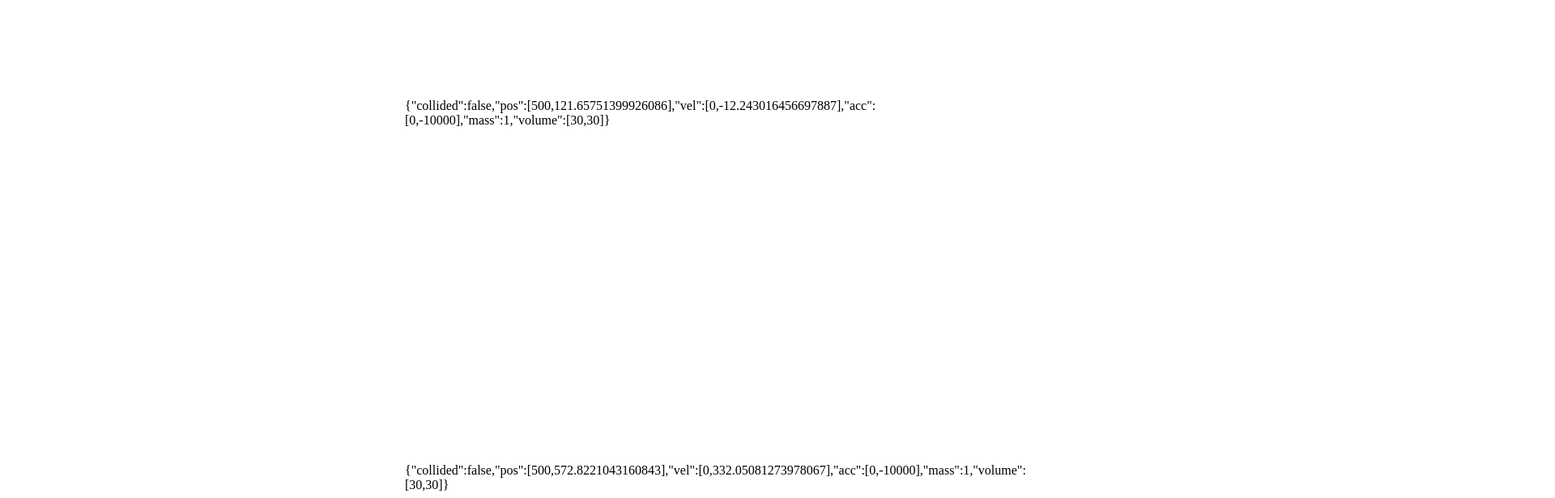
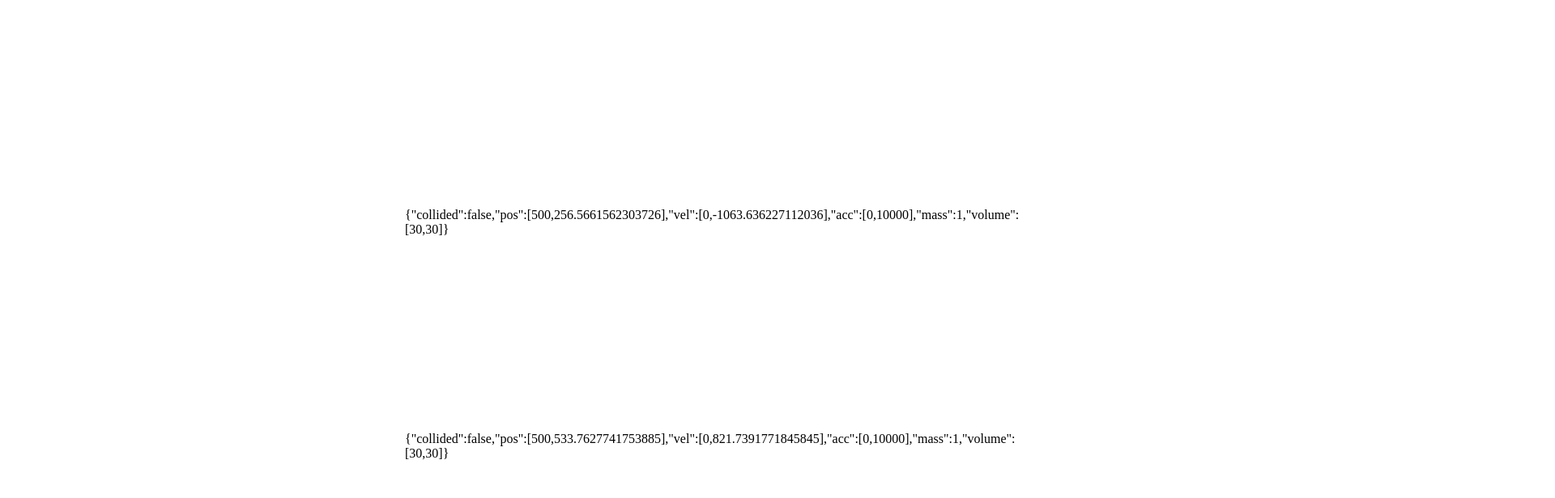
Before and after one commit to Blake-Dowling/Typescript-Physics-Simulator, a React (Create React App) app: page / in a window 1280 px wide. Shown: the top 616 px of the page at 81% size, 1920 px wide, since content can reach past the window. Built offline with nearby package versions, Linux system fonts and the light colour scheme.

Commit message:
Got distance vectors with volume working. Fixed typo causing bug in momentum transfer for large masses. For momentum transfer, works only with upper quadratic result now, for some reason.

```diff
--- a/src/index.tsx
+++ b/src/index.tsx
@@ -18,13 +18,17 @@ export default function Index() {
   useEffect(() => {
     setObList((prevObList) => {
       const newObList = [...prevObList]
-      // newObList.push(new ob([0, 0], [0, 0], [0, 0], 1000000, [10, SCREEN_HEIGHT]));
-      // newObList.push(new ob([0, SCREEN_HEIGHT], [0, 0], [0, 0], 1000000, [SCREEN_WIDTH, 10]));
-      // newObList.push(new ob([SCREEN_WIDTH, SCREEN_HEIGHT], [0, 0], [0, 0], 1000000, [10, SCREEN_HEIGHT]));
-      // newObList.push(new ob([SCREEN_WIDTH, 0], [0, 0], [0, 0], 1000000, [SCREEN_WIDTH, 10]));
+      // left wall
+      newObList.push(new ob([-.5*SCREEN_WIDTH, .5*SCREEN_HEIGHT], [0, 0], [0, 0], 100000000, [SCREEN_WIDTH, SCREEN_HEIGHT]));
+      //bottom wall
+      newObList.push(new ob([.5*SCREEN_WIDTH, 1.5*SCREEN_HEIGHT], [0, 0], [0, 0], 100000000, [SCREEN_WIDTH, SCREEN_HEIGHT]));
+      //right wall
+      newObList.push(new ob([1.5*SCREEN_WIDTH, .5*SCREEN_HEIGHT], [0, 0], [0, 0], 100000000, [SCREEN_WIDTH, SCREEN_HEIGHT]));
+      //top wall
+      newObList.push(new ob([.5*SCREEN_WIDTH, -.5*SCREEN_HEIGHT], [0, 0], [0, 0], 100000000, [SCREEN_WIDTH, SCREEN_HEIGHT]));
 
-      newObList.push(new ob([500, 500], [0, 0], [0, -10000], 1, [30, 30]));
-      newObList.push(new ob([500, 200], [0, 0], [0, -10000], 1, [30, 30]));
+      newObList.push(new ob([500, 500], [0, 0], [0, 10000], 1, [30, 30]));
+      newObList.push(new ob([500, 200], [0, 0], [0, 10000], 1, [30, 30]));
 
 
       return newObList;
@@ -48,10 +52,10 @@ export default function Index() {
         const obj = newObList[i];
 
         //******************** Check and Handle Bound Collision ********************/
-        obj.collided = obj.bounds(Dir.y, T, SCREEN_HEIGHT)
-          || obj.bounds(Dir.y, T, 0)
-          || obj.bounds(Dir.x, T, SCREEN_WIDTH)
-          || obj.bounds(Dir.x, T, 0);
+        // obj.collided = obj.bounds(Dir.y, T, SCREEN_HEIGHT)
+        //   || obj.bounds(Dir.y, T, 0)
+        //   || obj.bounds(Dir.x, T, SCREEN_WIDTH)
+        //   || obj.bounds(Dir.x, T, 0);
         //******************** Check and Handle Object Collision ********************/
         if(!obj.collided){
 
@@ -59,16 +63,17 @@ export default function Index() {
 
             if(j != i){
               const obj_other = newObList[j];
-              let ttc = obj.calcTD2(Dir.y, obj, obj_other, 30)
+              let ttc = obj.calcTD2(obj, obj_other, 30)
+              // console.log(ttc)
               if(ttc < T){
 
                 obj.move(ttc)
                 obj.accl(ttc)
                 obj_other.move(ttc)
                 obj_other.accl(ttc)
-                // console.log(obj_other.vel[1])
+                console.log(obj_other.vel[1])
                 obj.collision(Dir.y, obj, obj_other)
-                // console.log(obj_other.vel[1])
+                console.log(obj_other.vel[1])
                 obj.move(T-ttc)
                 obj.accl(T-ttc)
                 obj_other.move(T-ttc)
--- a/src/ob.tsx
+++ b/src/ob.tsx
@@ -4,11 +4,6 @@ const SCREEN_HEIGHT = window.innerHeight;
 const SCREEN_WIDTH = window.innerWidth;
 export enum Dir{
   x, y
-}
-function round(x: number, places: number) : number{
-  x = Math.round(x * (10 ** places));
-  x = x / (10 ** places);
-  return x;
 }
 
 
@@ -42,20 +37,14 @@ export class ob{
     collision(dir: Dir, obj1: ob, obj2: ob){
       let v1 = 0;
       let v2 = 0;
-      if(dir === Dir.x){
-        v1 = obj1.vel[0];
-        v2 = obj2.vel[0];
-      }
-      else if(dir === Dir.y){
-        v1 = obj1.vel[1];
-        v2 = obj2.vel[1];
-      }
-      else{
-        return;
-      }
+      for(let i=1; i<obj1.pos.length; i++){
+        v1 = obj1.vel[i];
+        v2 = obj2.vel[i];
+
+
       const mass1 = obj1.mass;
       const mass2 = obj2.mass;
-      const M = (mass1 * v1) + (mass2 * v1);
+      const M = (mass1 * v1) + (mass2 * v2);
       const K = (.5*mass1) * (v1**2) + (0.5*mass2) * (v2**2)
 
       let vf2_plus = (
@@ -74,42 +63,43 @@ export class ob{
         )
         / (2 * ((mass2**2) + mass2))
       )
-      console.log(vf2_minus, vf2_plus)
-      let vf2 = Math.min(vf2_minus, vf2_plus)
+      // console.log(vf2_minus, vf2_plus)
+      let vf2 = vf2_plus//Math.min(vf2_minus, vf2_plus)
       let vf1 = (M - (mass2*vf2)) / mass1
 
       // console.log(v1, v2)
       // console.log(vf1-v1,vf2-v2)
-      obj1.vel[1] = vf1;
-      obj2.vel[1] = vf2;
+      obj1.vel[i] = vf1;
+      obj2.vel[i] = vf2;
+    }
+    }
+    calcTD2(obj1: ob, obj2: ob, dd: number){
 
-    }
-    calcTD2(dir: Dir, obj1: ob, obj2: ob, dd: number){
 
-      let d = 0;
-      let v = 0;
-      let a = 0;
-      if(dir === Dir.x){
-        d = obj2.pos[0] - obj1.pos[0] + obj1.volume[0] - obj2.volume[0];
-        v = obj2.vel[0] - obj1.vel[0];
+        let d = 0;
+        let v = 0;
+        let a = 0;
+        // Calculate distance magnitude
+        for(let i=1; i<obj1.pos.length; i++){
+          d += (obj2.pos[i] - obj1.pos[i] - (0.5*obj1.volume[i]) - (0.5*obj2.volume[i])) ** 2;
+        }
+        d = Math.sqrt(d);
+
+        for(let i=1; i<obj1.vel.length; i++){
+          v += (obj2.vel[i] - obj1.vel[i]) ** 2;
+        }
+        v = Math.sqrt(v);
+        for(let i=1; i<obj1.acc.length; i++){
+          a += (obj2.acc[i] - obj1.acc[i]) ** 2;
+        }
+        a = Math.sqrt(a);
         a = .001
-      }
-      else if(dir === Dir.y){
-        d = obj2.pos[1] - obj1.pos[1] + obj1.volume[1] - obj2.volume[1];
-        v = obj2.vel[1] - obj1.vel[1];
-        a = .001
-      }
 
-      else{
-        return NaN;
-      }
-
-      let td = 0;
       // Positive direction
       let td_plus = (
         (-v - (
                                   Math.sqrt(
-                                    (v**2) - (2*a * (d))
+                                    (v**2) - (2*a * (-d))
                                   )
                               )
         )
@@ -119,7 +109,7 @@ export class ob{
       let td_minus = (
         (-v + (
                                   Math.sqrt(
-                                    (v**2) - (2*a * (d))
+                                    (v**2) - (2*a * (-d))
                                   )
                               )
         )
@@ -128,11 +118,13 @@ export class ob{
 
       // console.log(td_plus, td_minus)
         // Calculate minimum positive output
-        td = td_plus >= 0 && td_minus < 0 ? td_plus :
+        let td = td_plus >= 0 && td_minus < 0 ? td_plus :
               td_minus >= 0 && td_plus < 0 ? td_minus :
               td_plus >= 0 && td_minus >= 0 ? Math.min(td_plus, td_minus):
-              Number.isNaN(td_plus) || Number.isNaN(td_minus) ? NaN :
+              // Number.isNaN(td_plus) || Number.isNaN(td_minus) ? NaN :
               NaN;
+
+
       return td;
     }
     // Sideways trajectory projection - Calculates time at which
@@ -224,9 +216,9 @@ export class ob{
 
 
     move(t: number){
-
-      this.pos[0] += (0.5 * (this.acc[0] * (t ** 2))) + (this.vel[0] * t);
-      this.pos[1] += (0.5 * (this.acc[1] * (t ** 2))) + (this.vel[1] * t);
+      for(let i=0; i<this.pos.length; i++){
+        this.pos[i] += (0.5 * (this.acc[i] * (t ** 2))) + (this.vel[i] * t);
+      }
     }
 
     // calcMag(mag: ob){
@@ -244,12 +236,19 @@ export class ob{
 //******************** Ob Component Styling and Rendering ********************/
 export default function Ob(props:any) {
     const obj = props.obj;
+    let top = 0;
+    let left = 0;
+    if(!Number.isNaN(obj.pos[0]) && !Number.isNaN(obj.pos[1])){
+      top = obj.pos[1];
+      left = obj.pos[0];
+    }
     const stylesheet = {
         position: 'absolute',
-        top: obj.pos[1],
-        left: obj.pos[0],
+        top: top,
+        left: left,
         // filter: `blur(${Math.sqrt(Math.abs(obj.xv+obj.yv)/500)}px)`
       } as any;
+
   return (
     <div style={stylesheet}>{JSON.stringify(props.obj)}</div>
   )
```
Also changed, not shown: 1 other file (tests, documents, lock files or other folders).
